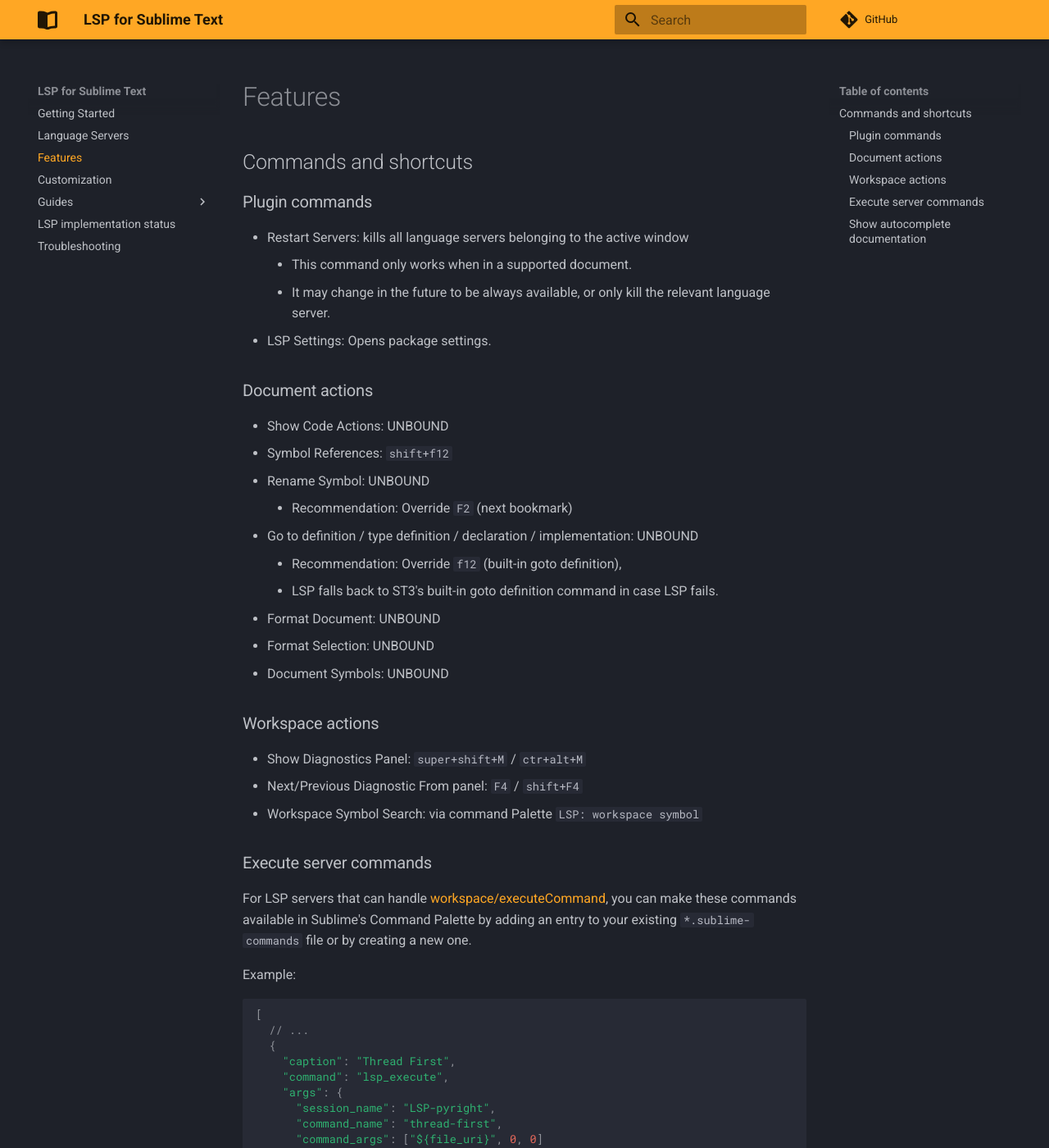
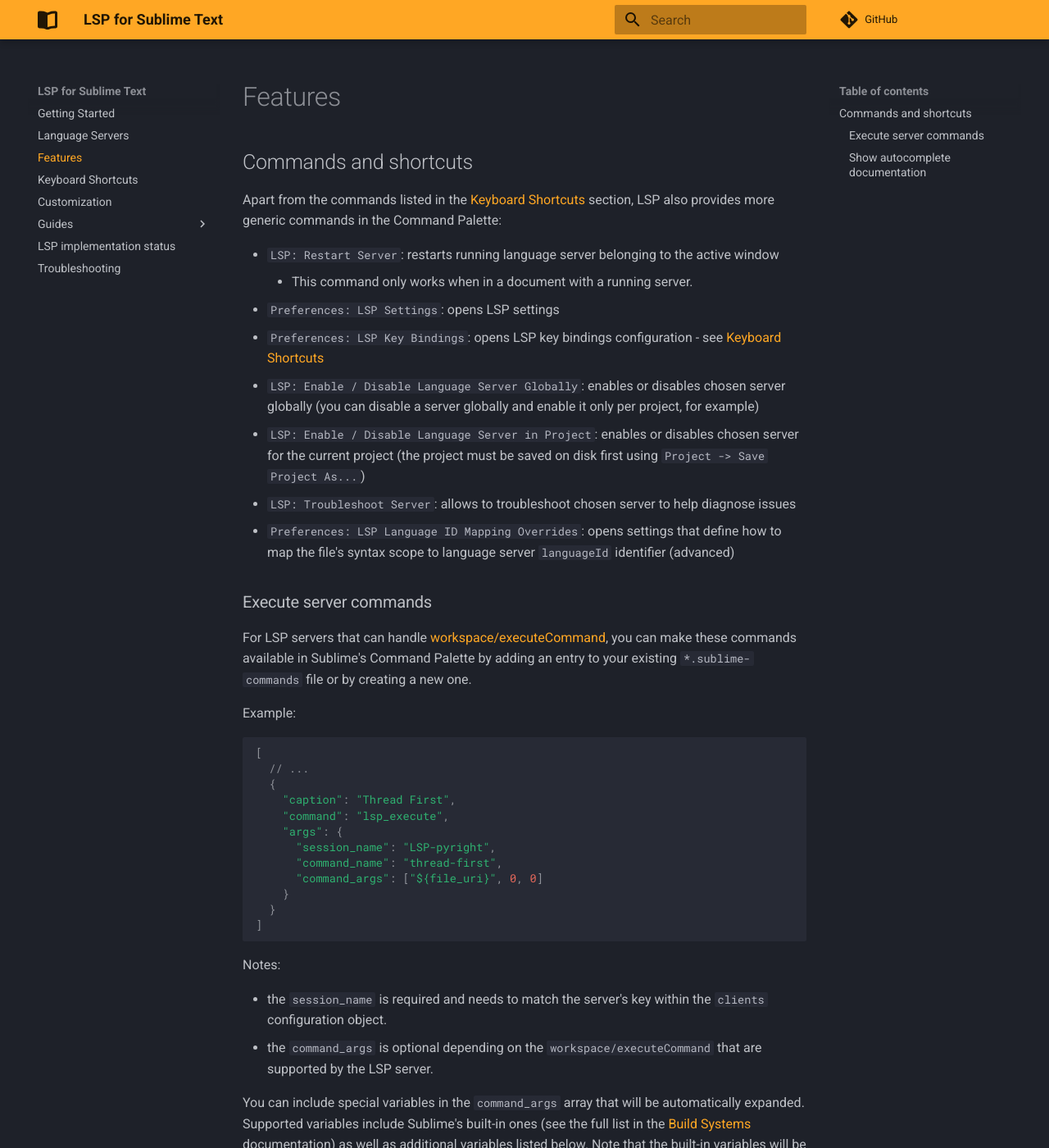
Before and after one commit to sublimelsp/LSP, an MkDocs documentation site: the page built from docs/src/features.md, in a window 1280 px wide and 1400 px high. Shown: the whole window at 82% size. Built offline with MkDocs 1.6.1 and Material for MkDocs 9.7.7, drawn with Linux system fonts in a browser that asks for light colours; comment, search, counter and statistics services are not loaded.

Commit message:
Move keyboard shortcuts to its own section and update "features"

```diff
--- a/docs/mkdocs.yml
+++ b/docs/mkdocs.yml
@@ -37,6 +37,7 @@
     - Getting Started: 'index.md'
     - Language Servers: 'language_servers.md'
     - Features: 'features.md'
+    - Keyboard Shortcuts: 'keyboard_shortcuts.md'
     - Customization: 'customization.md'
     - Guides:
       - Client Configuration: 'guides/client_configuration.md'
--- a/docs/src/features.md
+++ b/docs/src/features.md
@@ -1,31 +1,16 @@
 
 ## Commands and shortcuts
 
-### Plugin commands
+Apart from the commands listed in the [Keyboard Shortcuts](keyboard_shortcuts.md) section, LSP also provides more generic commands in the Command Palette:
 
-* Restart Servers: kills all language servers belonging to the active window
-    * This command only works when in a supported document.
-    * It may change in the future to be always available, or only kill the relevant language server.
-* LSP Settings: Opens package settings.
-
-### Document actions
-
-* Show Code Actions: UNBOUND
-* Symbol References: `shift+f12`
-* Rename Symbol: UNBOUND
-    * Recommendation: Override `F2` (next bookmark)
-* Go to definition / type definition / declaration / implementation: UNBOUND
-    * Recommendation: Override `f12` (built-in goto definition),
-    * LSP falls back to ST3's built-in goto definition command in case LSP fails.
-* Format Document: UNBOUND
-* Format Selection: UNBOUND
-* Document Symbols: UNBOUND
-
-### Workspace actions
-
-* Show Diagnostics Panel: `super+shift+M` / `ctr+alt+M`
-* Next/Previous Diagnostic From panel: `F4` / `shift+F4`
-* Workspace Symbol Search: via command Palette `LSP: workspace symbol`
+* `LSP: Restart Server`: restarts running language server belonging to the active window
+    * This command only works when in a document with a running server.
+* `Preferences: LSP Settings`: opens LSP settings
+* `Preferences: LSP Key Bindings`: opens LSP key bindings configuration - see [Keyboard Shortcuts](keyboard_shortcuts.md)
+* `LSP: Enable / Disable Language Server Globally`: enables or disables chosen server globally (you can disable a server globally and enable it only per project, for example)
+* `LSP: Enable / Disable Language Server in Project`: enables or disables chosen server for the current project (the project must be saved on disk first using `Project -> Save Project As...`)
+* `LSP: Troubleshoot Server`: allows to troubleshoot chosen server to help diagnose issues
+* `Preferences: LSP Language ID Mapping Overrides`: opens settings that define how to map the file's syntax scope to language server `languageId` identifier (advanced)
 
 ### Execute server commands
 
```
Also changed, not shown: docs/src/customization.md (+1 -29 lines), docs/src/keyboard_shortcuts.md (added, +31 -0 lines).
